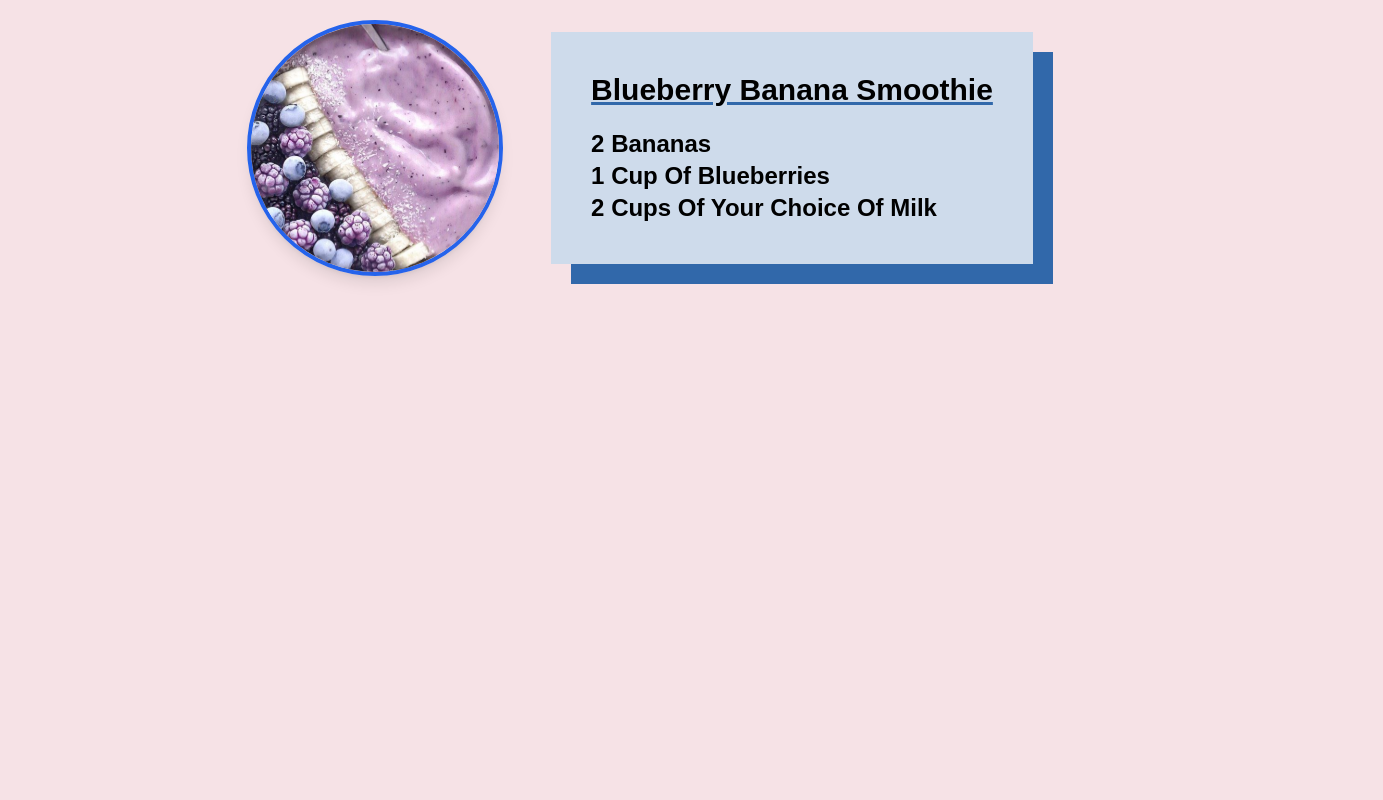
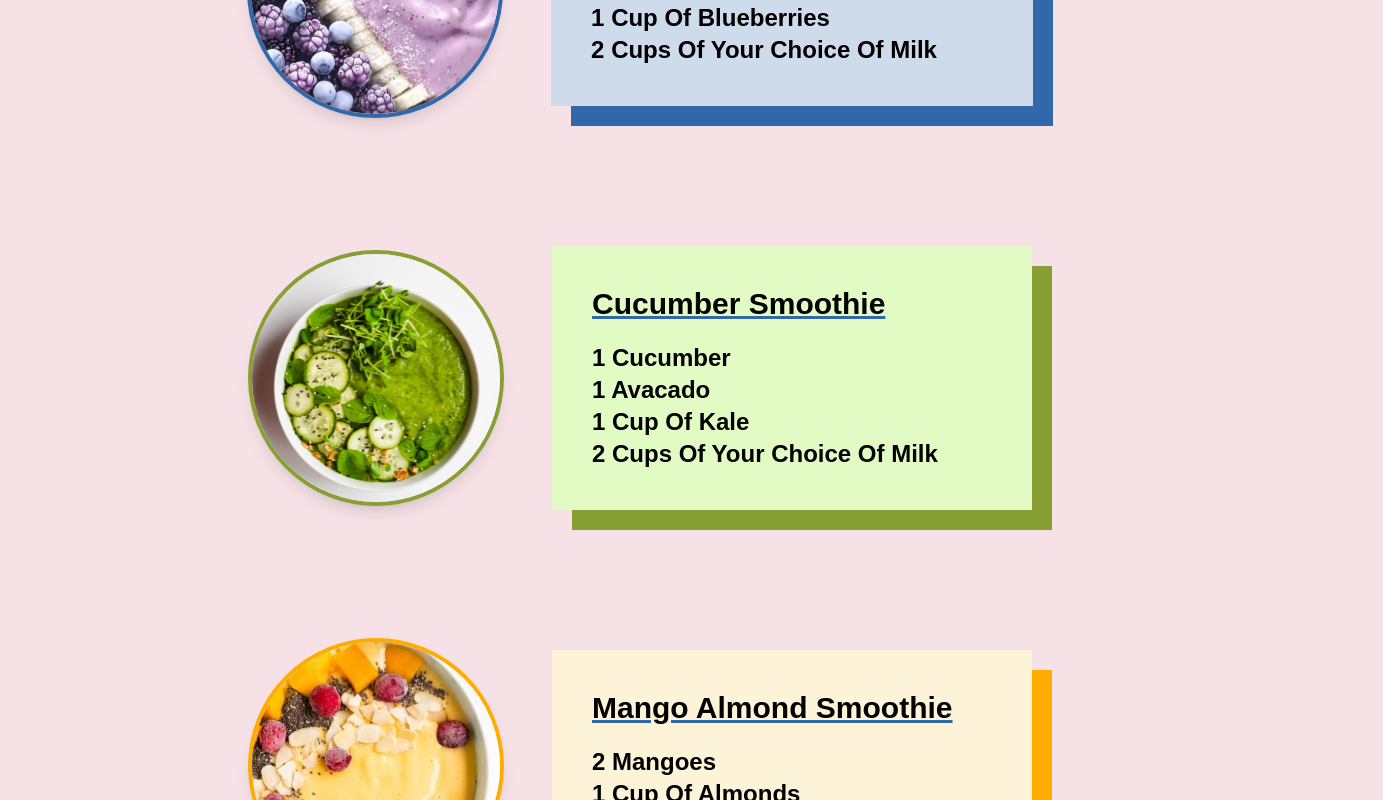
Before and after one commit to RealNickTriano/smoothies-landing, a React (Create React App) app: page / in a window 1280 px wide. Shown: the part 2960-3760 px from the top of the page, 1383 px wide, since content can reach past the window. Before the commit the page ends 3458 px from the top, so only its background shows below. Built offline with nearby package versions, Linux system fonts and the light colour scheme.

Commit message:
drink section components, animation

```diff
--- /dev/null
+++ b/src/components/DrinkItem.js
@@ -0,0 +1,39 @@
+import React from 'react'
+import SpecialtyImage from './SpecialtyImage'
+
+const DrinkItem = ({ image, color, darkColor, title, ingredients, animation }) => {
+  return (
+    <div className='my-16 flex justify-center items-center gap-12 animate-riseUpFadeIn'>
+            <SpecialtyImage
+                color={darkColor}
+                image={image}
+            />
+            {/* <div className='bg-gradient-to-r from-[#3168AA] via-white to-[#3168AA] p-1 z-10'> */}
+                <div className={`min-w-[30rem] flex flex-col justify-center items-start gap-5 p-10 z-10 ${animation}`}
+                    style={{boxShadow: `20px 20px 0px ${darkColor}`, backgroundColor: color}}
+                >
+                <h1
+                    className='text-3xl font-bold text-center underline decoration-[#3168AA]'
+                >
+                    {title}
+                </h1>
+                    <div className='flex flex-col justify-center items-start'>
+                        {
+                            ingredients.map((item, index) => {
+                                return (
+                                    <h1
+                                        className='capitalize text-2xl font-bold text-left'
+                                    >
+                                        {item}
+                                    </h1>
+                                )
+                            })
+                        }
+                    </div>
+                </div>
+            {/* </div> */}
+        </div>
+  )
+}
+
+export default DrinkItem
--- a/src/components/DrinkSection.js
+++ b/src/components/DrinkSection.js
@@ -1,50 +1,48 @@
 import React from 'react'
-import SpecialtyImage from './SpecialtyImage'
 import bluesmooth from '../images/blue-ban-smooth.svg'
+import cucumbersmoothie from '../images/cucumbersmoothie.svg'
+import mangoalmond from '../images/mangoalmond.svg'
+import DrinkItem from './DrinkItem'
 
 const DrinkSection = ({ refProp }) => {
   return (
     <div ref={refProp} className='min-h-screen flex flex-col justify-center items-center z-10'>
-        <h1 className='text-3xl font-bold text-center border-b-8 border-red-500 rounded-lg mb-5 z-10'>Specialties</h1>
+        <div className='mb-5'>
+            <h1 className='text-3xl font-bold text-center rounded-lg z-10'>Specialties</h1>
+            <div className='bg-[#DD2D50] h-2 rounded-full animate-growToRight'></div>
+        </div>
         <h1
             className='text-3xl font-bold text-center z-10'
             >
-                Fresh Ingredients Every Time.
+                <span className='animate-growAndFadeIn'>Fresh </span>
+                <span className='animate-growAndFadeIn1'>Ingredients </span>
+                <span className='animate-growAndFadeIn2'>Every </span>
+                <span className='animate-growAndFadeIn3'>Time. </span>
         </h1>
-        <div className='my-16 flex justify-center items-center gap-12 animate-riseUpFadeIn'>
-            <SpecialtyImage
-                color={'blue'}
-                image={bluesmooth}
-            />
-            {/* <div className='bg-gradient-to-r from-[#3168AA] via-white to-[#3168AA] p-1 z-10'> */}
-                <div className='flex flex-col justify-center items-start gap-5 bg-[#CEDBEB] p-10 z-10 animate-shadowIn'
-                    style={{boxShadow: '20px 20px 0px rgba(49,104,170,1)'}}
-                >
-                <h1
-                    className='text-3xl font-bold text-center underline decoration-[#3168AA]'
-                >
-                    Blueberry Banana Smoothie
-                </h1>
-                    <div className='flex flex-col justify-center items-start'>
-                        <h1
-                            className='text-2xl font-bold text-left'
-                        >
-                            2 Bananas
-                        </h1>
-                        <h1
-                            className='text-2xl font-bold text-left'
-                        >
-                            1 Cup Of Blueberries
-                        </h1>
-                        <h1
-                            className='text-2xl font-bold text-left'
-                        >
-                            2 Cups Of Your Choice Of Milk
-                        </h1>
-                    </div>
-                </div>
-            {/* </div> */}
-        </div>
+        <DrinkItem
+            image={bluesmooth}
+            color={'#CEDBEB'}
+            darkColor={'#3168AA'}
+            animation={'animate-shadowInBlue'}
+            title={'Blueberry Banana Smoothie'}
+            ingredients={['2 Bananas', '1 Cup of Blueberries', '2 Cups Of Your choice of milk']}
+        />
+        <DrinkItem
+            image={cucumbersmoothie}
+            color={'#E2FBC4'}
+            darkColor={'#889F34'}
+            animation={'animate-shadowInGreen'}
+            title={'Cucumber Smoothie'}
+            ingredients={['1 Cucumber', '1 Avacado', '1 Cup of kale', '2 Cups Of Your choice of milk']}
+        />
+        <DrinkItem
+            image={mangoalmond}
+            color={'#FDF3D8'}
+            darkColor={'#FEAC00'}
+            animation={'animate-shadowInYellow'}
+            title={'Mango Almond Smoothie'}
+            ingredients={['2 Mangoes', '1 Cup of Almonds', '2 Cups Of Your choice of milk']}
+        />
     </div>
   )
 }
--- a/src/components/SpecialtyImage.js
+++ b/src/components/SpecialtyImage.js
@@ -3,7 +3,8 @@ import React from 'react'
 const SpecialtyImage = ({ color, image}) => {
   return (
     <div
-        className={`border-blue-600 border-4 overflow-hidden rounded-full w-64 h-64 flex justify-center items-center shadow-lg z-10`}>
+      style={{borderColor: color}}
+        className={`border-4 overflow-hidden rounded-full w-64 h-64 flex justify-center items-center shadow-lg z-10`}>
             <img className='max-w-none w-[140%] h-[150%]' src={image} alt="" />
     </div>
   )
--- a/tailwind.config.js
+++ b/tailwind.config.js
@@ -28,21 +28,39 @@ module.exports = {
           '0%': { transform: 'translate(0,5rem)', opacity: '0' },
           '100%': { transform: 'translate(0,0)', opacity: '1' },
         },
+        growAndFadeIn: {
+          '0%': { transform: 'scale(0)', transform: 'translate(0, 5rem)', opacity: '0' },
+          '100%': { transform: 'scale(1)', transform: 'translate(0,0)', opacity: '1' },
+        },
         wiggle: {
           '0%, 100%': { transform: 'scale(0)', transform: 'rotate(-15deg)' },
           '50%': { transform: `scale(50%)`, transform: 'rotate(45deg)' },
         },
-        shadowIn: {
+        shadowInBlue: {
           '0%': {boxShadow: '0px 0px 0px rgba(49,104,170,1)'},
-          '100%': {boxShadow: '20px 20px 0px rgba(49,104,170,1)'}
+          '100%': {boxShadow: '20px 20px 0px rgba(49,104,170,1)'},
+        },
+        shadowInGreen: {
+          '0%': {boxShadow: '0px 0px 0px #889F34'},
+          '100%': {boxShadow: '20px 20px 0px #889F34'},
+        },
+        shadowInYellow: {
+          '0%': {boxShadow: '0px 0px 0px #FEAC00'},
+          '100%': {boxShadow: '20px 20px 0px #FEAC00'},
         }
     },
     animation: {
       growToRight: 'growToRight .5s linear 1',
       wiggle: 'wiggle 5s ease-in-out infinite',
-      shadowIn: 'shadowIn 1s ease-in-out 1',
+      shadowInBlue: 'shadowInBlue 1s ease-in-out 1',
+      shadowInGreen: 'shadowInGreen 1s ease-in-out 1',
+      shadowInYellow: 'shadowInYellow 1s ease-in-out 1',
       comeOutLeft: 'comeOutLeft 1s ease-in-out 1',
       riseUpFadeIn: 'riseUpFadeIn 1s ease-in-out 1',
+      growAndFadeIn: 'growAndFadeIn 1s ease-in-out 1',
+      growAndFadeIn1: 'growAndFadeIn 1s ease-in-out 0.5s 1',
+      growAndFadeIn2: 'growAndFadeIn 1s ease-in-out 1s 1',
+      growAndFadeIn3: 'growAndFadeIn 1s ease-in-out 1.5s 1',
     }
   },
   plugins: [],
```
